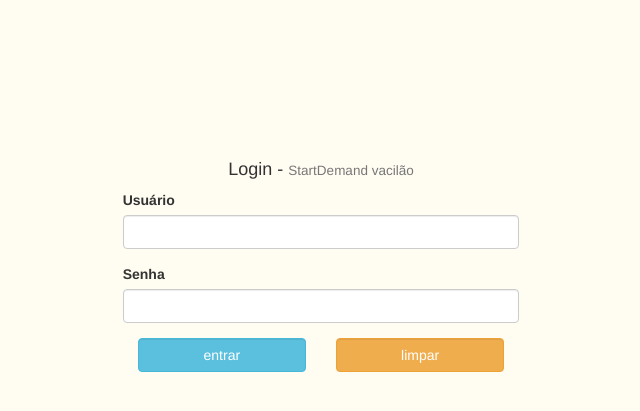
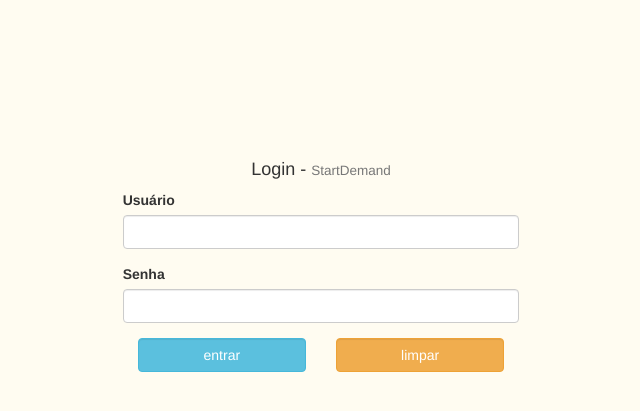
Before and after one commit to fsomerlat/StartDemand, a PHP site: page /startDemand/view/index.php in a window 1280 px wide. Shown: the top 411 px of the page, without its empty margins (319-959 px from the left). Run offline with PHP 8.4, Linux system fonts and the light colour scheme.

Commit message:
Correção no index

```diff
--- a/view/index.php
+++ b/view/index.php
@@ -9,7 +9,7 @@
 		<div class="col-md-12 login">
 		<div class="page">
 			<h4>
-				Login - <small> StartDemand vacilão</small>
+				Login - <small> StartDemand</small>
 			</h4>
 		</div>
 		</div>
```
